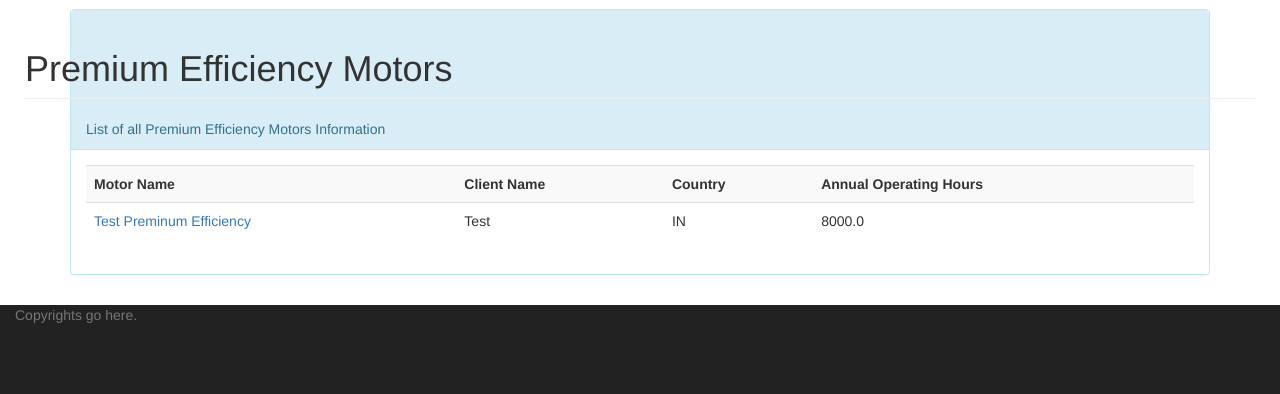
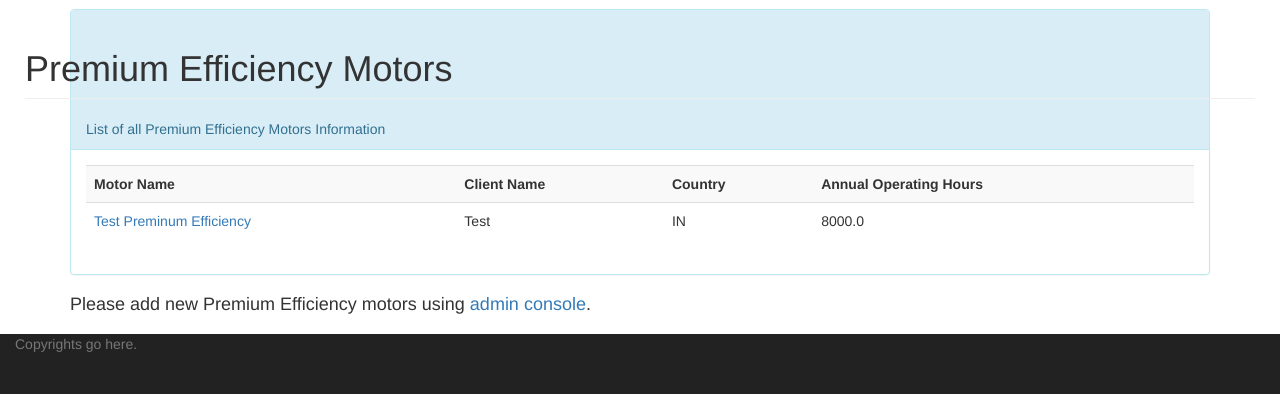
Before and after one commit to spendyala/my_pro, a Django app: page /premium_efficiency_app/ in a window 1280 px wide. Shown: the part 51-445 px from the top of the page. Run offline with Django 3.2, Linux system fonts and the light colour scheme; data comes from the database, SQL or seed files in the repository; some libraries are stand-ins or nearby versions.

Commit message:
Admin links added

```diff
--- a/premium_efficiency_app/templates/premium_efficiency_app/index.html
+++ b/premium_efficiency_app/templates/premium_efficiency_app/index.html
@@ -68,9 +68,11 @@
 		  </table>
 		</div>
 	  </div>
+	  <h4>Please add new Premium Efficiency motors using <a href="/admin/premium_efficiency_app/premium_efficiency_client_motor/">admin console</a>.</h4>
 	  {% else %}
-		  <p>No Client Premium Efficiency Motors are available. Please add them using <a href="/admin/">admin console.</p>
+		  <h4>No Client Premium Efficiency Motors are available. Please add using <a href="/admin/premium_efficiency_app/premium_efficiency_client_motor/">admin console</a>.</h4>
 	  {% endif %}
+
 	</div>
 	</div>
 
--- a/vfd_app/templates/vfd_app/index.html
+++ b/vfd_app/templates/vfd_app/index.html
@@ -68,8 +68,9 @@
 			  </table>
 			</div>
 		  </div>
+		  <h4> Please add new VFD using  <a href="/admin/vfd_app/client_vfd_motor/">admin console</a>.</h4>
 		  {% else %}
-			  <p>No Client VFD's are available. Please add them using <a href="/admin/">admin console.</a></p>
+			  <h4>No Client VFD's are available. Please add using <a href="/admin/vfd_app/client_vfd_motor/">admin console</a>.</h4>
 		  {% endif %}
 		</div>
 	</div>
```
